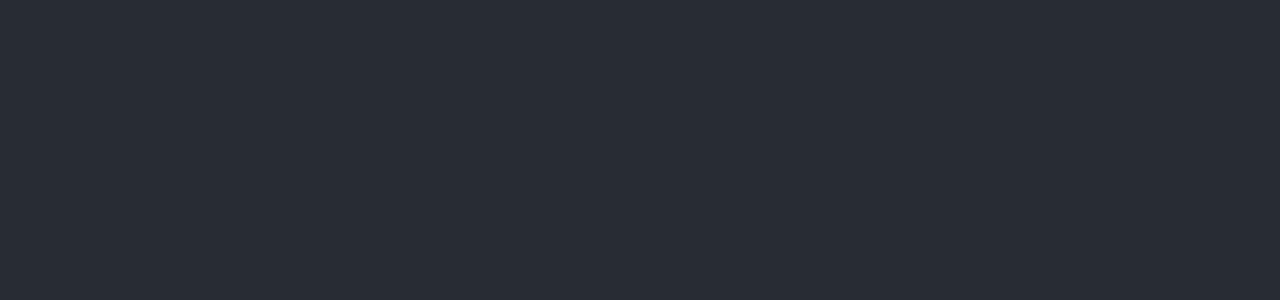
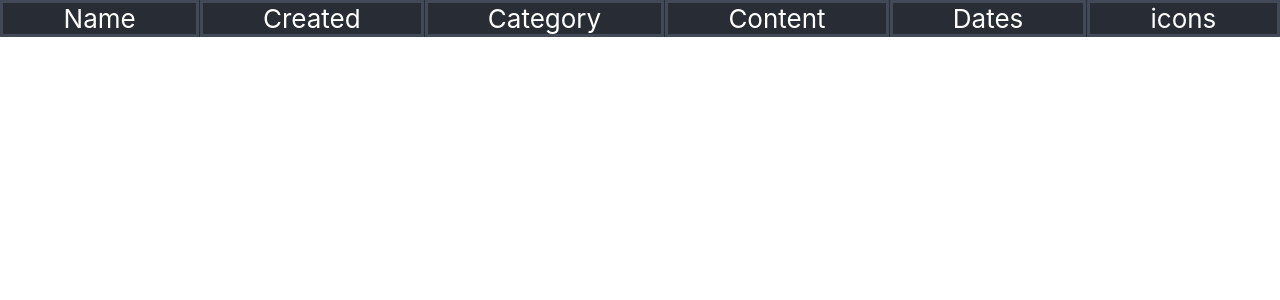
Before and after one commit to alarmichanin/RadencyTasks, a React (Create React App) app in the folder task2/: page / in a window 1280 px wide. Shown: the top 300 px of the page. Built offline with nearby package versions, Linux system fonts and the light colour scheme.

Commit message:
header component with style

```diff
--- a/task2/src/App.css
+++ b/task2/src/App.css
@@ -1,38 +1,14 @@
-.App {
-  text-align: center;
-}
-
-.App-logo {
-  height: 40vmin;
-  pointer-events: none;
-}
-
-@media (prefers-reduced-motion: no-preference) {
-  .App-logo {
-    animation: App-logo-spin infinite 20s linear;
-  }
-}
-
-.App-header {
+.Header {
   background-color: #282c34;
-  min-height: 100vh;
   display: flex;
-  flex-direction: column;
+  flex-direction: row;
   align-items: center;
-  justify-content: center;
+  justify-content: space-around;
   font-size: calc(10px + 2vmin);
   color: white;
+
 }
-
-.App-link {
-  color: #61dafb;
+.col{
+  padding: 0 4.7%;
+  border: solid #434a57;
 }
-
-@keyframes App-logo-spin {
-  from {
-    transform: rotate(0deg);
-  }
-  to {
-    transform: rotate(360deg);
-  }
-}
--- a/task2/src/App.js
+++ b/task2/src/App.js
@@ -1,10 +1,12 @@
 import './App.css';
+import Header from './components/Header';
+import Main from './components/Main';
 
 function App() {
   return (
-    <div className="App">
-      <header className="App-header">
-      </header>
+    <div>
+      <Header />
+      <Main />
     </div>
   );
 }
--- /dev/null
+++ b/task2/src/components/Header.js
@@ -0,0 +1,14 @@
+const Header = () => {
+    return (
+        <div className="Header">
+            <div className="col">Name</div>
+            <div className="col">Created</div>
+            <div className="col">Category</div>
+            <div className="col">Content</div>
+            <div className="col">Dates</div>
+            <div className="col">icons</div>
+        </div>
+    );
+}
+
+export default Header;
--- /dev/null
+++ b/task2/src/components/Main.js
@@ -0,0 +1,9 @@
+const Main = () => {
+    return (
+        <div>
+
+        </div>
+    );
+}
+
+export default Main;
```
